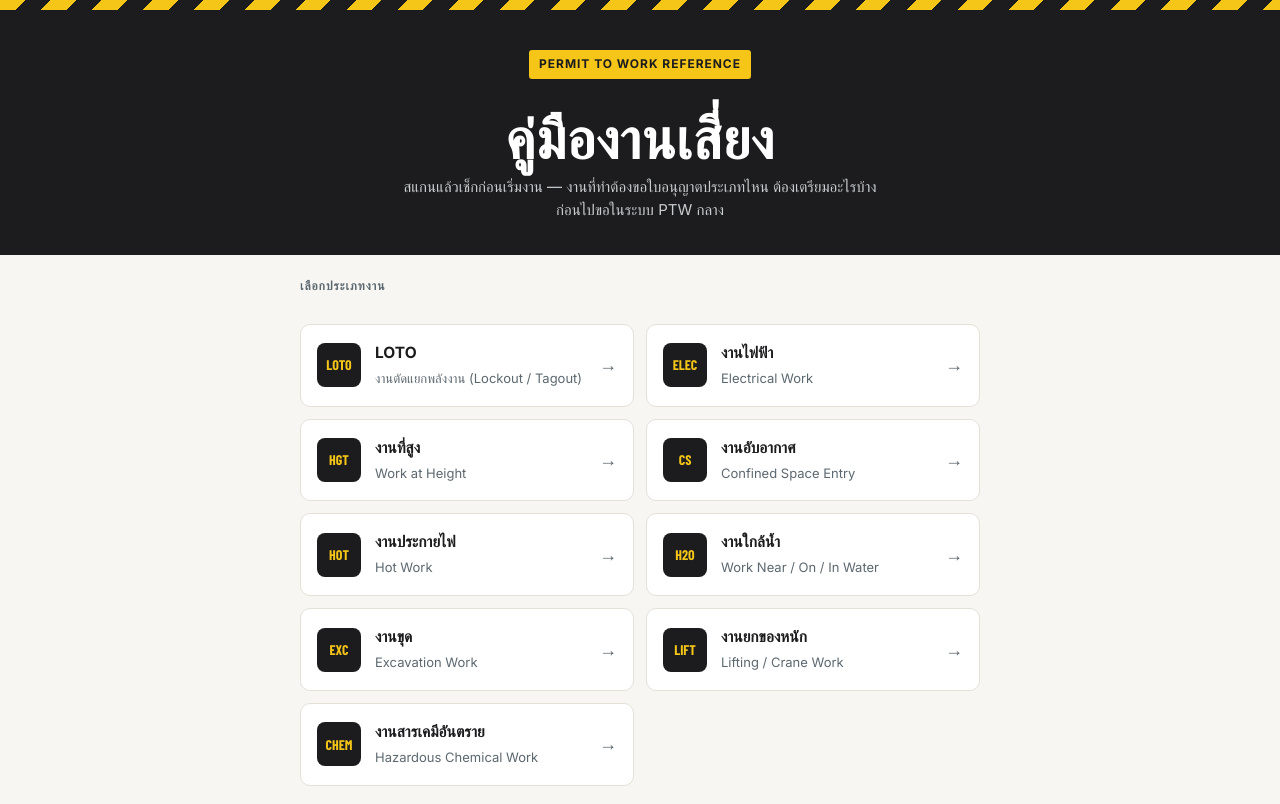
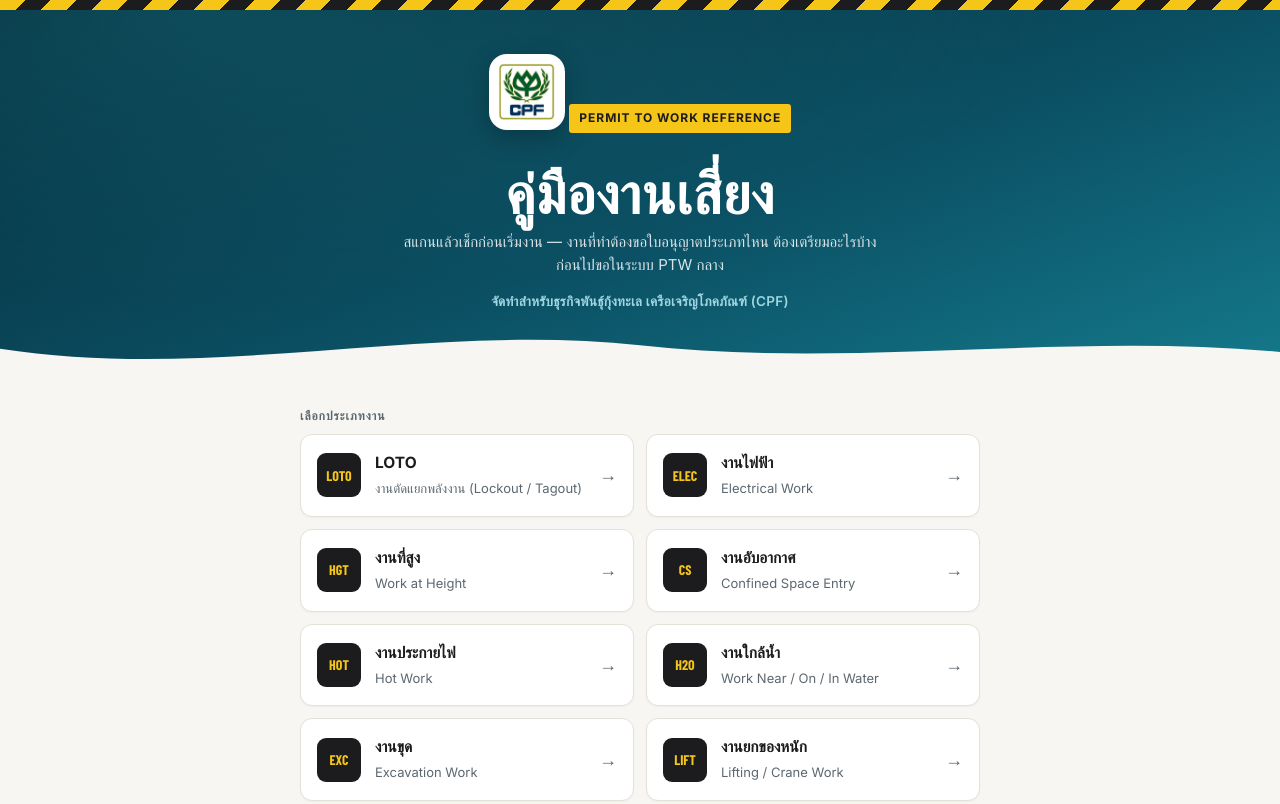
Before and after one commit to atit1912/permit-to-work, a plain HTML site: page index.html in a window 1280 px wide. Shown: the top 804 px of the page. Drawn offline with nearby package versions, Linux system fonts and the light colour scheme; a web font is replaced by a local one.

Commit message:
Add files via upload

```diff
--- a/index.html
+++ b/index.html
@@ -14,9 +14,18 @@
 <div class="hazard-strip"></div>
 
 <div class="hero">
-  <span class="eyebrow">Permit to Work Reference</span>
-  <h1>คู่มืองานเสี่ยง</h1>
-  <p>สแกนแล้วเช็กก่อนเริ่มงาน — งานที่ทำต้องขอใบอนุญาตประเภทไหน ต้องเตรียมอะไรบ้าง ก่อนไปขอในระบบ PTW กลาง</p>
+  <div class="hero-inner">
+    <div class="brand-badge">
+      <img src="cpf-logo.png" alt="CPF" class="brand-logo">
+    </div>
+    <span class="eyebrow">Permit to Work Reference</span>
+    <h1>คู่มืองานเสี่ยง</h1>
+    <p>สแกนแล้วเช็กก่อนเริ่มงาน — งานที่ทำต้องขอใบอนุญาตประเภทไหน ต้องเตรียมอะไรบ้าง ก่อนไปขอในระบบ PTW กลาง</p>
+    <p class="hero-sub">จัดทำสำหรับธุรกิจพันธุ์กุ้งทะเล เครือเจริญโภคภัณฑ์ (CPF)</p>
+  </div>
+  <svg class="wave-divider" viewBox="0 0 1440 90" preserveAspectRatio="none" xmlns="http://www.w3.org/2000/svg">
+    <path d="M0,40 C240,90 480,0 720,35 C960,70 1200,15 1440,45 L1440,90 L0,90 Z" fill="#F7F6F2"/>
+  </svg>
 </div>
 
 <div class="section-label">เลือกประเภทงาน</div>
--- a/style.css
+++ b/style.css
@@ -291,19 +291,64 @@
 
 /* ---------- Index / menu page ---------- */
 .hero{
-  background:var(--ink);
+  position:relative;
+  background:
+    radial-gradient(ellipse at 15% 0%, rgba(27,127,140,0.35), transparent 55%),
+    linear-gradient(160deg, #052A38 0%, #0B4F63 55%, #147A8C 100%);
   color:#fff;
-  padding:40px 20px 34px;
+  padding:44px 20px 70px;
   text-align:center;
+  overflow:hidden;
 }
-.hero .eyebrow{margin-bottom:16px;}
-.hero h1{font-size:clamp(36px,10vw,56px);}
-.hero p{color:#C9CDCF;font-size:15px;max-width:480px;margin:10px auto 0;}
+.hero-inner{
+  position:relative;
+  z-index:2;
+  max-width:560px;
+  margin:0 auto;
+}
+.brand-badge{
+  display:inline-flex;
+  align-items:center;
+  justify-content:center;
+  width:76px;
+  height:76px;
+  background:#fff;
+  border-radius:18px;
+  padding:8px;
+  box-shadow:0 8px 24px rgba(0,0,0,0.25);
+  margin-bottom:18px;
+}
+.brand-logo{
+  width:100%;
+  height:100%;
+  object-fit:contain;
+}
+.hero .eyebrow{
+  background:var(--yellow);
+  color:var(--ink);
+}
+.hero h1{font-size:clamp(36px,10vw,56px);margin-top:16px;}
+.hero p{color:#D7E4E8;font-size:15px;max-width:480px;margin:10px auto 0;}
+.hero .hero-sub{
+  color:#9FD6E0;
+  font-size:13.5px;
+  font-weight:600;
+  letter-spacing:0.02em;
+  margin-top:14px;
+}
+.wave-divider{
+  position:absolute;
+  bottom:-1px;
+  left:0;
+  width:100%;
+  height:60px;
+  z-index:1;
+}
 
 .job-grid{
   max-width:720px;
   margin:0 auto;
-  padding:28px 20px 60px;
+  padding:8px 20px 60px;
   display:grid;
   grid-template-columns:1fr;
   gap:12px;
@@ -317,18 +362,23 @@
   gap:14px;
   background:var(--card);
   border:1px solid var(--line);
-  border-radius:10px;
+  border-radius:12px;
   padding:16px;
   text-decoration:none;
   color:var(--ink);
-  transition:border-color .15s ease, transform .15s ease;
+  box-shadow:0 1px 2px rgba(28,28,30,0.04);
+  transition:border-color .18s ease, transform .18s ease, box-shadow .18s ease;
 }
-.job-card:hover{border-color:var(--yellow-deep);transform:translateY(-1px);}
+.job-card:hover{
+  border-color:var(--ocean-accent, #147A8C);
+  transform:translateY(-2px);
+  box-shadow:0 10px 24px rgba(11,79,99,0.14);
+}
 .job-card .badge{
   flex:0 0 auto;
   width:44px;
   height:44px;
-  border-radius:8px;
+  border-radius:9px;
   background:var(--ink);
   color:var(--yellow);
   display:flex;
@@ -340,7 +390,13 @@
 }
 .job-card .job-txt strong{display:block;font-size:15.5px;}
 .job-card .job-txt span{font-size:13px;color:var(--steel-light);}
-.job-card .arrow{margin-left:auto;color:var(--steel-light);font-size:18px;}
+.job-card .arrow{
+  margin-left:auto;
+  color:var(--steel-light);
+  font-size:18px;
+  transition:transform .18s ease;
+}
+.job-card:hover .arrow{transform:translateX(3px);color:#147A8C;}
 
 .section-label{
   max-width:720px;
@@ -351,5 +407,5 @@
   letter-spacing:0.08em;
   text-transform:uppercase;
   color:var(--steel-light);
-  margin-top:22px;
+  margin-top:26px;
 }
```
Also changed, not shown: cpf-logo.png (added).
